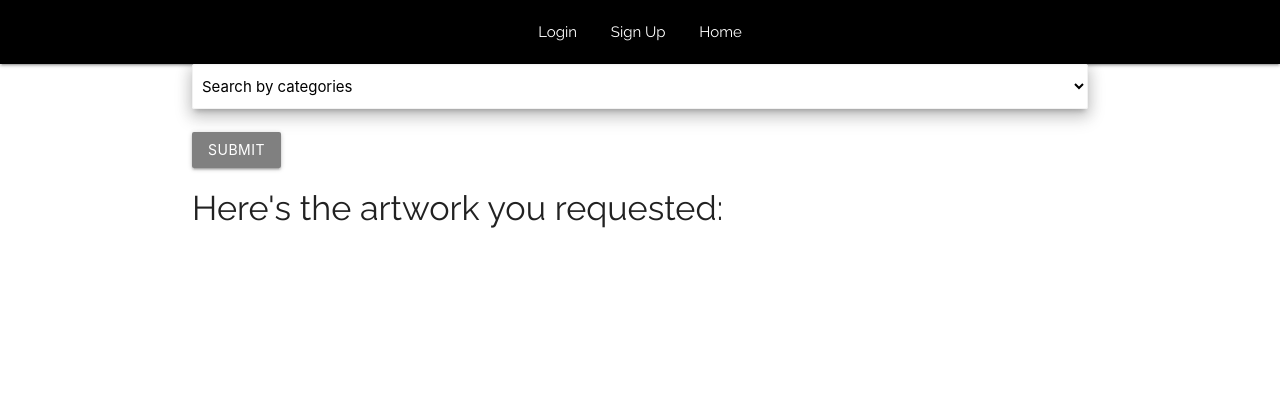
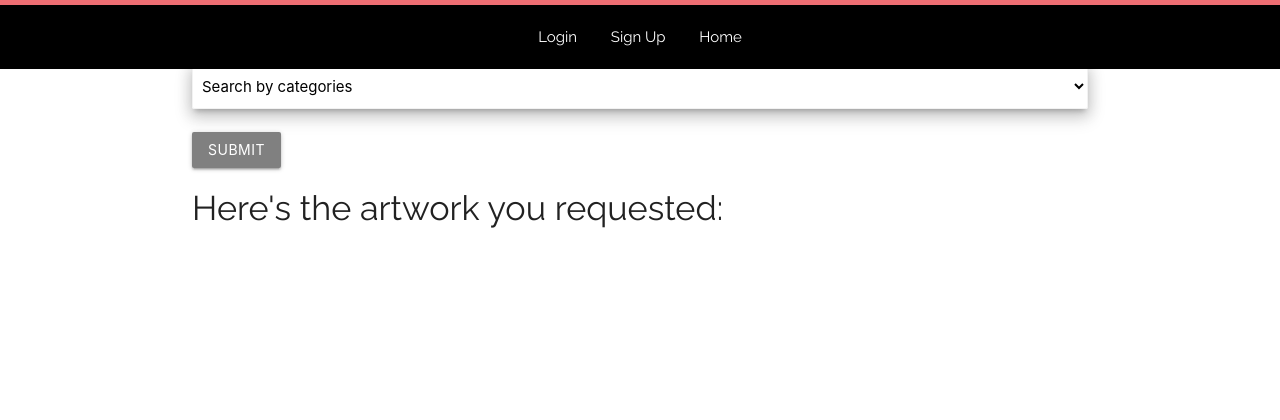
Before and after one commit to simvirk5/BillboardForAChange, a Django app: page /search/ in a window 1280 px wide. Shown: the top 420 px of the page. Run offline with Django 3.2, Linux system fonts and the light colour scheme; data that the repository does not hold is empty.

Commit message:
edit nav

```diff
--- a/main_app/static/style.css
+++ b/main_app/static/style.css
@@ -50,7 +50,10 @@ nav.nav-center ul li a {
 nav {
 	color: !important black;
 }
-
+.nav-center {
+	padding-top: 5px;
+	padding-bottom: 5px;
+}
 .home-page-row{
 	height: 100vh !important;
 }
```
